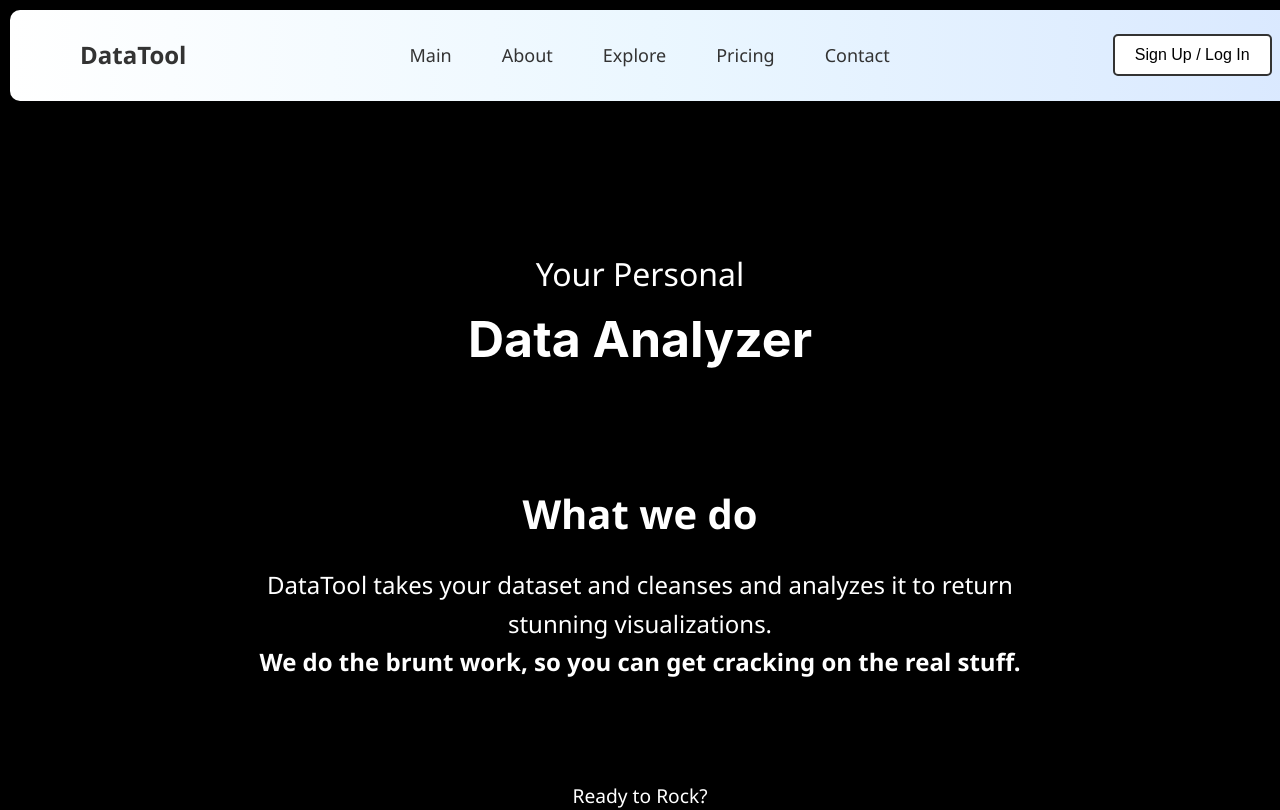
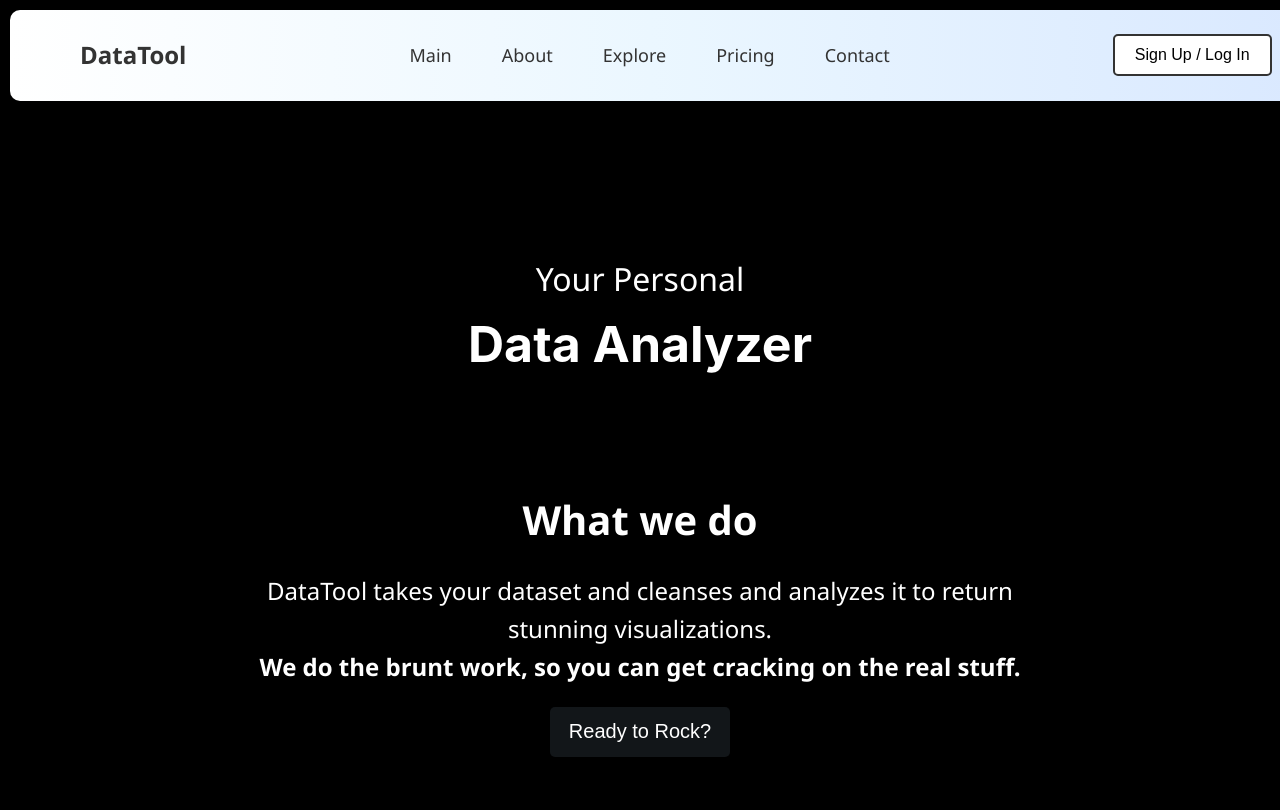
Before and after one commit to AryanKumar1401/Data-tool, a React (Create React App) app: page / in a window 1280 px wide. Shown: the top 810 px of the page. Built offline with nearby package versions, Linux system fonts and the light colour scheme.

Commit message:
MainPage Updates
Main Page updated with new button and word carousel. We can tweak the aesthetics later.

```diff
--- a/package.json
+++ b/package.json
@@ -8,6 +8,7 @@
     "@testing-library/user-event": "^13.5.0",
     "react": "^18.3.1",
     "react-dom": "^18.3.1",
+    "react-responsive-carousel": "^3.2.23",
     "react-router-dom": "^6.23.0",
     "react-scripts": "5.0.1",
     "styled-components": "^6.1.9",
--- a/src/pages/HomePage.js
+++ b/src/pages/HomePage.js
@@ -1,8 +1,27 @@
 import React from 'react';
 import styled from 'styled-components';
-import { Link } from "react-router-dom";
-import CarouselPage from "../components/Carousel.js";
+import { useNavigate } from 'react-router-dom';
+import CarouselPage from '../components/Carousel.js';
 
+// Styled button component
+const MainButtonRock = styled.button`
+  color: white;
+  border: none;
+  border-radius: 5px;
+  cursor: pointer;
+  background-color: #121619;
+  height: 50px;
+  width: 180px;
+  font-size: 20px;
+  margin-top: 20px;
+
+  /* Hover effect */
+  &:hover {
+    background-color: #0a1013;
+  }
+`;
+
+// Styled components for the page layout
 const PageContainer = styled.div`
   background-color: #000;
   color: #fff;
@@ -14,7 +33,6 @@ const PageContainer = styled.div`
   text-align: center;
   padding: 20px;
 `;
-
 
 const SubHeader = styled.div`
   display: flex;
@@ -43,34 +61,15 @@ const Section = styled.section`
   }
 `;
 
-const Footer = styled.footer`
-  margin-top: 50px;
-  font-size: 1.2em;
-`;
+const HomePage = () => {
+  const navigate = useNavigate();
 
-{/* <div className="home">
-<div className="headerContainer">
-  <h4 className="personal">Your Personal</h4>
-  <CarouselPage />
-  <p className="whatwedo">What we do</p>
-  <p className="whatwedoDescription">
-    DataTool takes your dataset and cleanses and analyzes it to return
-    stunning visualizations
-  </p>
-  <p className="whatwedohook">
-    We do the brunt work, so you can get cracking on the real stuff
-  </p>
-  <button type="button" onClick={handleClick}>
-    Ready to rock?
-  </button>
-</div>
-</div> */}
-const HomePage = () => {
+  // Function to handle button click and navigate to another route
+  const navigateToExplore = () => {
+    navigate('/explore');
+  };
+
   return (
-
-
-
-
     <PageContainer>
       <SubHeader>
         <div>Your Personal</div>
@@ -78,14 +77,13 @@ const HomePage = () => {
       </SubHeader>
       <Section>
         <h2>What we do</h2>
-        <p>
-          DataTool takes your dataset and cleanses and analyzes it to return stunning visualizations.
-        </p>
+        <p>DataTool takes your dataset and cleanses and analyzes it to return stunning visualizations.</p>
         <p>
           <strong>We do the brunt work, so you can get cracking on the real stuff.</strong>
         </p>
+
+        <MainButtonRock onClick={navigateToExplore}>Ready to Rock?</MainButtonRock>
       </Section>
-      <Footer>Ready to Rock?</Footer>
     </PageContainer>
   );
 };
```
Also changed, not shown: 1 other file (tests, documents, lock files or other folders).
